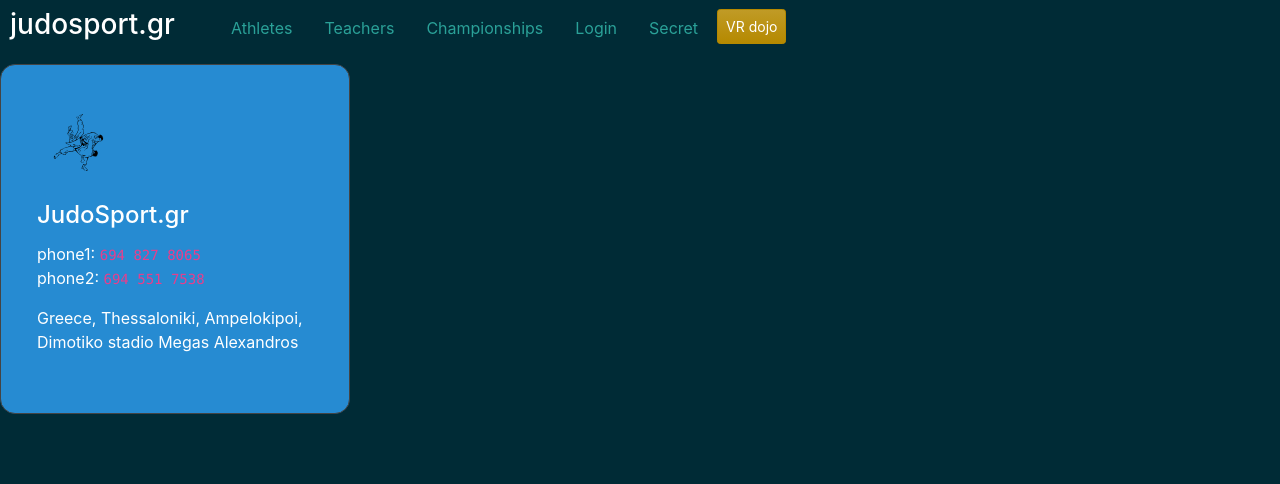
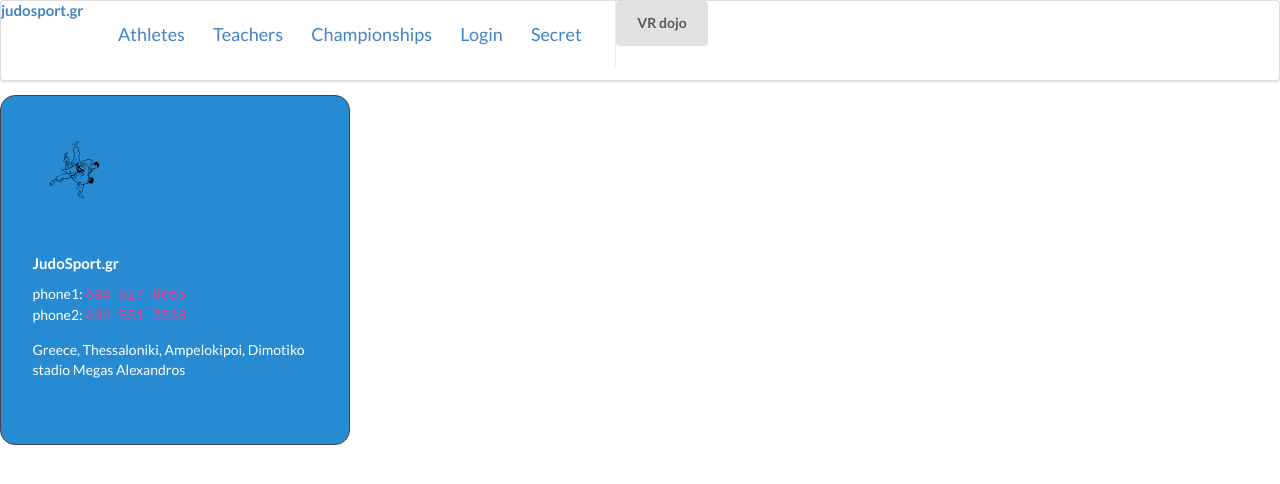
Before and after one commit to trif3/react-judo, a React (Create React App) app: page / in a window 1280 px wide. Shown: the top 484 px of the page. Built offline with nearby package versions, Linux system fonts and the light colour scheme.

Commit message:
commit on fire

```diff
--- a/package.json
+++ b/package.json
@@ -7,7 +7,9 @@
     "react": "^16.8.5",
     "react-dom": "^16.8.5",
     "react-router-dom": "^5.0.0",
-    "react-scripts": "2.1.8"
+    "react-scripts": "2.1.8",
+    "semantic-ui-css": "^2.4.1",
+    "semantic-ui-react": "^0.86.0"
   },
   "scripts": {
     "start": "react-scripts start",
--- a/src/components/header/header.css
+++ b/src/components/header/header.css
@@ -11,23 +11,15 @@
 }
 
 .header ul li:hover {
-  background-color: #444;
+  background-color: rgb(204, 205, 209);
 }
 
 .header a:hover {
   text-decoration: none;
 }
 
-.header h3 a {
-  color: white;
-}
-
-.header h3 a:hover {
-  color: #00bc8c;
-}
-
-.header button {
-  height: 2.2rem;
+.ui button {
+  height: 3.2rem;
   margin-top: 1px;
   margin-left: 3px;
 }
--- a/src/components/header/header.js
+++ b/src/components/header/header.js
@@ -5,13 +5,13 @@ import './header.css';
 
 const Header = ({ onServiceChange }) => {
   return (
-    <div className="header d-flex">
-      <h3>
+    <div className="header ui menu">
+      <h4>
         <Link to="/">
           judosport.gr
         </Link>
-      </h3>
-      <ul className="d-flex">
+      </h4>
+      <ul className="item">
         <li>
           <Link to="/athletes/">Athletes</Link>
         </li>
@@ -31,7 +31,7 @@ const Header = ({ onServiceChange }) => {
 
       <button
           onClick={onServiceChange}
-          className="btn btn-primary btn-sm">
+          className="ui button">
         VR dojo
       </button>
     </div>
--- a/src/index.js
+++ b/src/index.js
@@ -2,5 +2,6 @@ import React from 'react';
 import ReactDOM from 'react-dom';
 import './index.css';
 import App from './components/app';
+import 'semantic-ui-css/semantic.min.css';
 
 ReactDOM.render(<App />, document.getElementById('root'));
```
Also changed, not shown: 1 other file (tests, documents, lock files or other folders).
